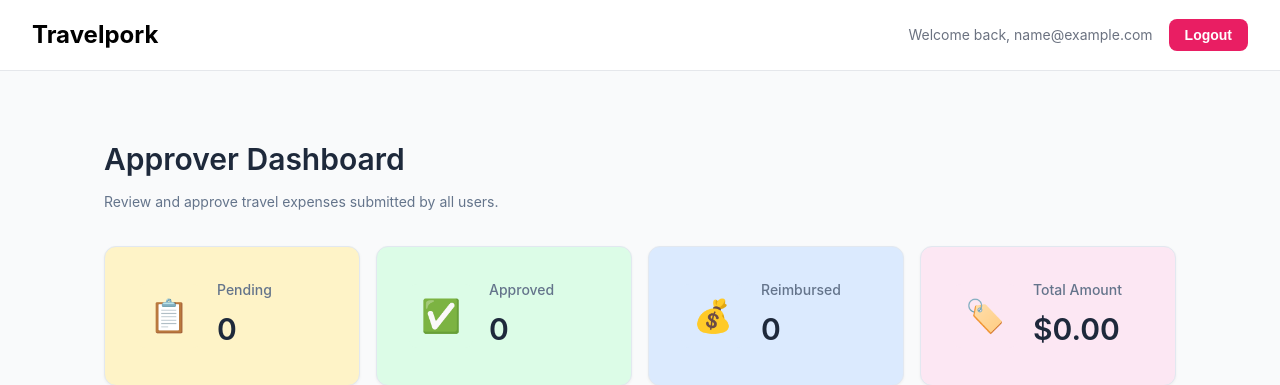
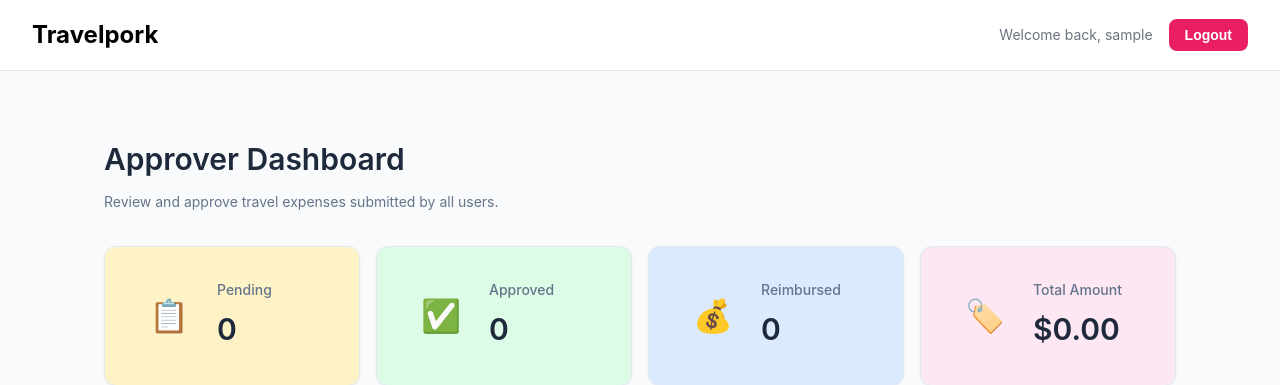
Before and after one commit to emsmccoy/travelpork, a Django app: page /expenses/list/approver/ in a window 1280 px wide. Shown: the top 385 px of the page. Run offline with Django 5.2, Linux system fonts and the light colour scheme; the visitor is signed in with stand-in values (Sample User, id 1); data that the repository does not hold is empty.

Commit message:
fix: make username visible in header's welcome message

```diff
--- a/templates/dashboard/traveller_dashboard.html
+++ b/templates/dashboard/traveller_dashboard.html
@@ -11,7 +11,7 @@
     <h1>Travelpork</h1>
   </div>
   <div class="header-right">
-    <span class="welcome-text">Welcome back, {{ user.email }}</span>
+    <span class="welcome-text">Welcome back, {{ user.username }}</span>
     <a href="{% url 'logout' %}" class="btn btn-primary">Logout</a>
   </div>
 
--- a/templates/expenses/expense_detail.html
+++ b/templates/expenses/expense_detail.html
@@ -13,7 +13,7 @@
     <h1>Travelpork</h1>
   </div>
   <div class="header-right">
-    <span class="welcome-text">Welcome back, {{ user.email }}</span>
+    <span class="welcome-text">Welcome back, {{ user.username }}</span>
     <form method="post" action="{% url 'logout' %}" style="display: inline;">
     {% csrf_token %}
     <button type="submit" class="btn btn-primary">Logout</button>
--- a/templates/expenses/expense_list_approver.html
+++ b/templates/expenses/expense_list_approver.html
@@ -13,7 +13,7 @@
     <h1>Travelpork</h1>
   </div>
   <div class="header-right">
-    <span class="welcome-text">Welcome back, {{ user.email }}</span>
+    <span class="welcome-text">Welcome back, {{ user.username }}</span>
     <form method="post" action="{% url 'logout' %}" style="display: inline;">
     {% csrf_token %}
     <button type="submit" class="btn btn-primary">Logout</button>
--- a/templates/expenses/expense_list_traveller.html
+++ b/templates/expenses/expense_list_traveller.html
@@ -13,7 +13,7 @@
    <h1>Travelpork</h1>
  </div>
  <div class="header-right">
-   <span class="welcome-text">Welcome back, {{ user.email }}</span>
+   <span class="welcome-text">Welcome back, {{ user.username }}</span>
    <form method="post" action="{% url 'logout' %}" style="display: inline;">
     {% csrf_token %}
     <button type="submit" class="btn btn-primary">Logout</button>
```
